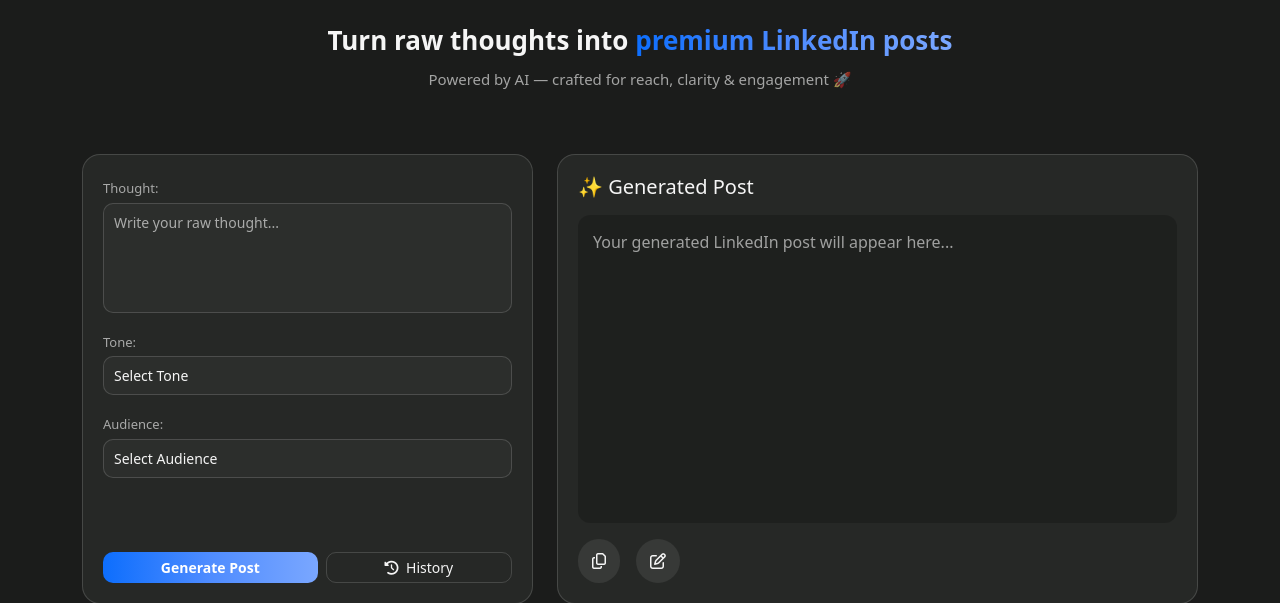
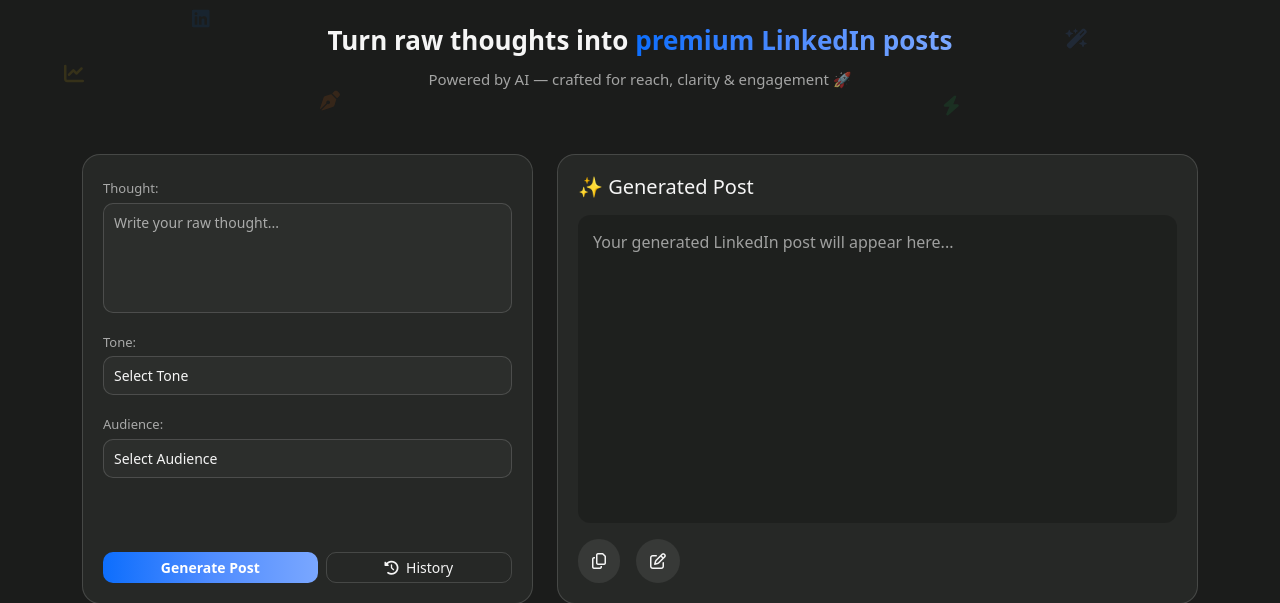
Before and after one commit to asadujaman74/linkedforge-ai, a Django app: page /generate-post/ in a window 1280 px wide. Shown: the part 62-665 px from the top of the page. Run offline with Django 5.2, Linux system fonts and the light colour scheme; parts of the project's set-up code (start-up, migrations or seed data) failed here and were passed over.

Commit message:
Update generate_post.html to add floating icon

```diff
--- a/static/css/style.css
+++ b/static/css/style.css
@@ -63,9 +63,6 @@
 
 /* =========================
  HERO
-========================= */
-/* =========================
- HERO (CLEAN SAAS FINAL)
 ========================= */
 
 .hero-section{
@@ -550,3 +547,32 @@
 .footer-link:hover{
     color:#4f8cff;
 }
+
+
+
+/* wrapper */
+.hero-icons-wrap{
+    position:relative;
+}
+
+/* base icon style */
+.hero-icon{
+    position:absolute;
+    font-size:20px;
+    opacity:0.12;
+    pointer-events:none;
+    animation: heroFloat 6s ease-in-out infinite;
+}
+
+/* positions around text */
+.h1{ top:10px; left:15%; color:#0a66c2; }
+.h2{ top:30px; right:15%; color:#4f8cff; }
+.h3{ bottom:10px; left:25%; color:#f97316; }
+.h4{ bottom:5px; right:25%; color:#22c55e; }
+.h5{ top:50%; left:5%; transform:translateY(-50%); color:#facc15; }
+
+@keyframes heroFloat{
+    0%{ transform:translateY(0); }
+    50%{ transform:translateY(-10px); }
+    100%{ transform:translateY(0); }
+}
--- a/writer/templates/writer/generate_post.html
+++ b/writer/templates/writer/generate_post.html
@@ -32,7 +32,7 @@
 </nav>
 
 
-<div class="container text-center py-4">
+<!-- <div class="container text-center py-4">
 
     <h3 class="hero-title">
         Turn raw thoughts into
@@ -40,6 +40,30 @@
     </h3>
 
     <p class="hero-sub">Powered by AI — crafted for reach, clarity & engagement 🚀</p>
+</div> -->
+
+<div class="hero-icons-wrap position-relative">
+
+    <!-- floating icons (around text) -->
+    <i class="fa-brands fa-linkedin hero-icon h1"></i>
+    <i class="fa-solid fa-wand-magic-sparkles hero-icon h2"></i>
+    <i class="fa-solid fa-pen-nib hero-icon h3"></i>
+    <i class="fa-solid fa-bolt hero-icon h4"></i>
+    <i class="fa-solid fa-chart-line hero-icon h5"></i>
+
+    <div class="container text-center py-4">
+
+        <h3 class="hero-title">
+            Turn raw thoughts into
+            <span class="gradient-text">premium LinkedIn posts</span>
+        </h3>
+
+        <p class="hero-sub">
+            Powered by AI — crafted for reach, clarity & engagement 🚀
+        </p>
+
+    </div>
+
 </div>
 
 <div class="container py-4">
--- a/writer/templates/writer/history.html
+++ b/writer/templates/writer/history.html
@@ -21,7 +21,9 @@
 <nav class="navbar p-3">
 <div class="container d-flex justify-content-between align-items-center">
 
-    <h4 class="mb-0">🚀 LinkedForge</h4>
+    <a href="/" style="text-decoration:none; color:inherit;">
+        <h4 class="mb-0">🚀 LinkedForge</h4>
+    </a>
 
     <div class="toggle" id="themeToggle">
         <i class="fa-solid fa-moon"></i>
```
